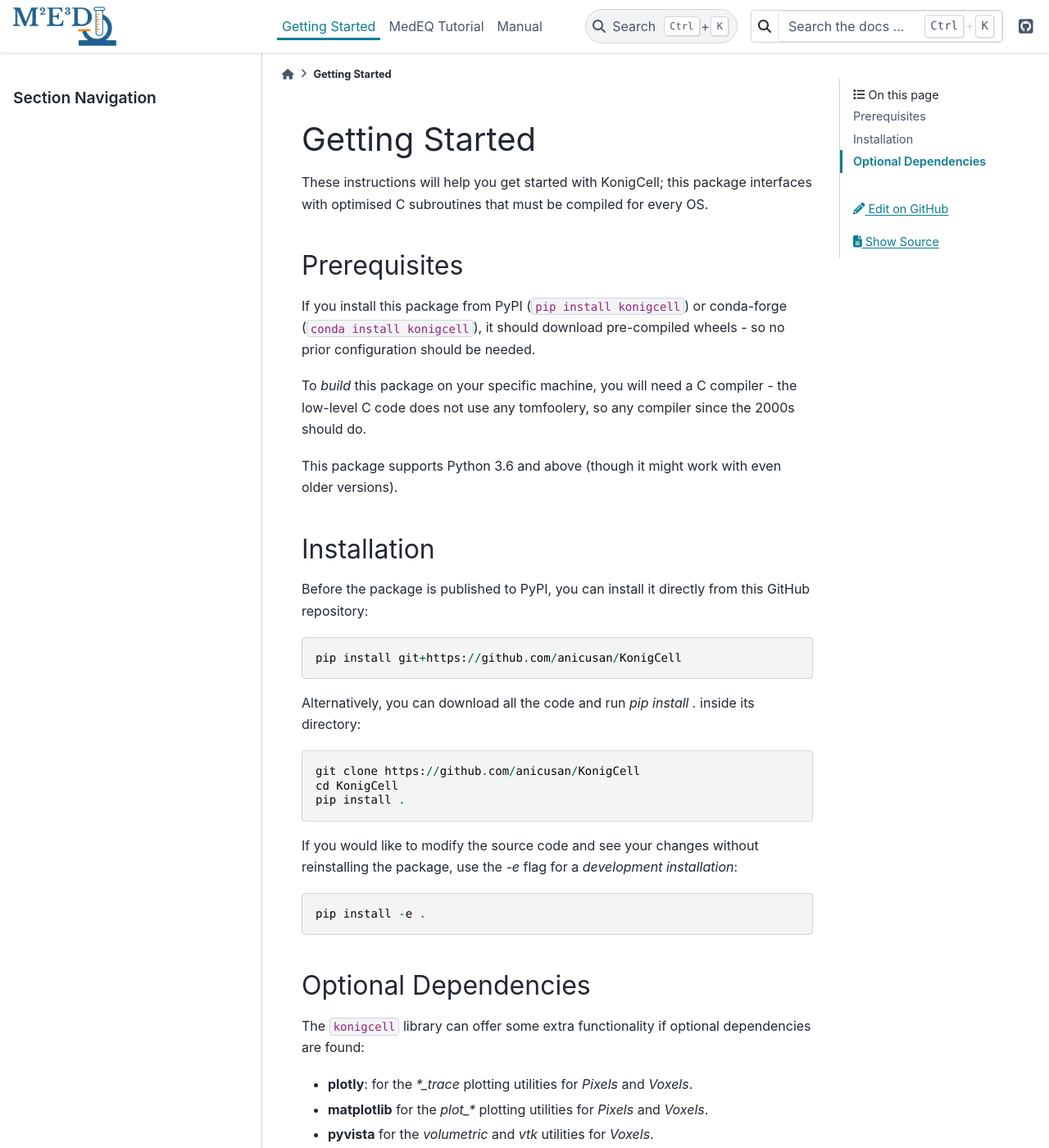
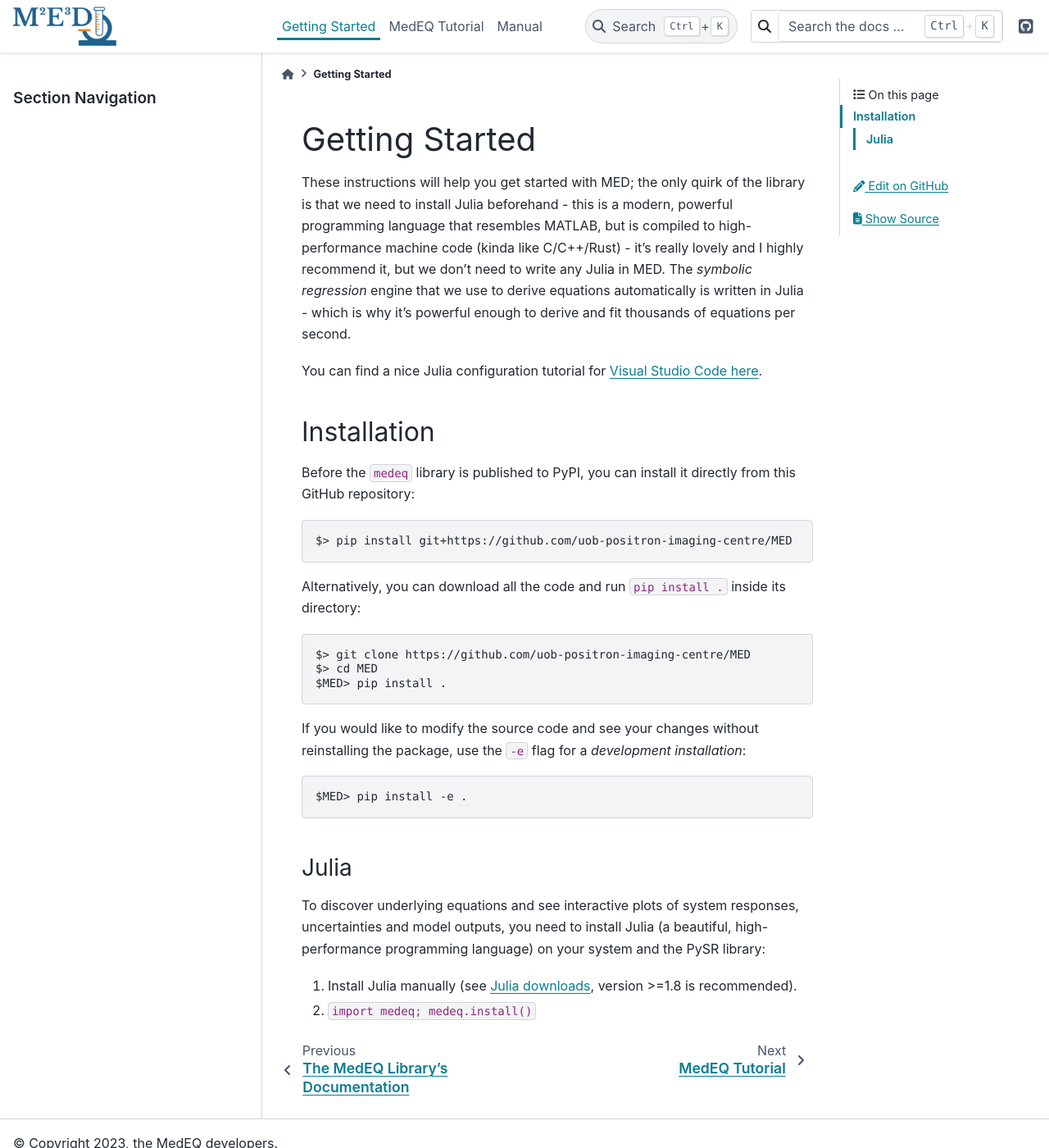
Before and after one commit to uob-positron-imaging-centre/MED, a Sphinx documentation site: the page built from docs/source/getting_started.md, in a window 1280 px wide and 1400 px high. Shown: the whole window at 82% size. Built offline with Sphinx 7.4.7 and the PyData theme 0.15.4, drawn with Linux system fonts in a browser that asks for light colours.

Commit message:
Fully documented MED object and added installation and tutorial to Sphinx docs

````diff
--- a/docs/source/conf.py
+++ b/docs/source/conf.py
@@ -69,6 +69,7 @@ extensions = [
     'sphinx.ext.mathjax',
     'sphinx.ext.ifconfig',
     'sphinx.ext.viewcode',
+    'myst_parser',
 ]
 
 # Add any paths that contain templates here, relative to this directory.
--- /dev/null
+++ b/docs/source/getting_started.md
@@ -0,0 +1,44 @@
+# Getting Started
+
+These instructions will help you get started with MED; the only quirk of the library is that we
+need to install Julia beforehand - this is a modern, powerful programming language that resembles
+MATLAB, but is compiled to high-performance machine code (kinda like C/C++/Rust) - it's really lovely
+and I highly recommend it, but we don't need to write any Julia in MED. The *symbolic regression*
+engine that we use to derive equations automatically is written in Julia - which is why it's powerful
+enough to derive and fit thousands of equations per second.
+
+You can find a nice Julia configuration tutorial for [Visual Studio Code here](https://www.julia-vscode.org/docs/dev/gettingstarted/).
+
+
+## Installation
+
+Before the ``medeq`` library is published to PyPI, you can install it directly from this GitHub repository:
+
+```
+$> pip install git+https://github.com/uob-positron-imaging-centre/MED
+```
+
+Alternatively, you can download all the code and run `pip install .` inside its
+directory:
+
+```
+$> git clone https://github.com/uob-positron-imaging-centre/MED
+$> cd MED
+$MED> pip install .
+```
+
+If you would like to modify the source code and see your changes without reinstalling the package, use the `-e` flag for a *development installation*:
+
+```
+$MED> pip install -e .
+```
+
+###  Julia
+
+To discover underlying equations and see interactive plots of system responses,
+uncertainties and model outputs, you need to install Julia (a
+beautiful, high-performance programming language) on your system and the
+PySR library:
+
+1. Install Julia manually (see [Julia downloads](https://julialang.org/downloads/), version >=1.8 is recommended).
+2. `import medeq; medeq.install()`
--- a/docs/source/getting_started.rst
+++ /dev/null
@@ -1,55 +0,0 @@
-***************
-Getting Started
-***************
-These instructions will help you get started with KonigCell; this package
-interfaces with optimised C subroutines that must be compiled for every OS.
-
-
-Prerequisites
--------------
-If you install this package from PyPI (``pip install konigcell``) or conda-forge
-(``conda install konigcell``), it should download pre-compiled wheels - so no
-prior configuration should be needed.
-
-To *build* this package on your specific machine, you will need a C compiler -
-the low-level C code does not use any tomfoolery, so any compiler since the
-2000s should do.
-
-This package supports Python 3.6 and above (though it might work with even older
-versions).
-
-
-Installation
-------------
-Before the package is published to PyPI, you can install it directly from this GitHub
-repository:
-
-::
-
-    pip install git+https://github.com/anicusan/KonigCell
-
-Alternatively, you can download all the code and run `pip install .` inside its
-directory:
-
-::
-
-    git clone https://github.com/anicusan/KonigCell
-    cd KonigCell
-    pip install .
-
-If you would like to modify the source code and see your changes without reinstalling
-the package, use the `-e` flag for a *development installation*:
-
-::
-
-    pip install -e .
-
-
-Optional Dependencies
----------------------
-The ``konigcell`` library can offer some extra functionality if optional dependencies
-are found:
-
-- **plotly**: for the `*_trace` plotting utilities for `Pixels` and `Voxels`.
-- **matplotlib** for the `plot_*` plotting utilities for `Pixels` and `Voxels`.
-- **pyvista** for the `volumetric` and `vtk` utilities for `Voxels`.
--- a/docs/source/tutorials/index.rst
+++ /dev/null
@@ -1,6 +0,0 @@
-**************
-MedEQ Tutorial
-**************
-
-
-*TODO*
--- a/requirements_extra.txt
+++ b/requirements_extra.txt
@@ -3,3 +3,4 @@ numpydoc>=1.1
 ipython>=5.5.0
 pydata-sphinx-theme>=0.6.3
 pytest>=3.6.4
+myst-parser>=0.18
````
Also changed, not shown: README.md (+2 -2 lines), docs/source/index.rst (+14 -1 lines), docs/source/manual/index.rst (+28 -0 lines), docs/source/tutorials/index.md (added, +73 -0 lines), 1 other file.
